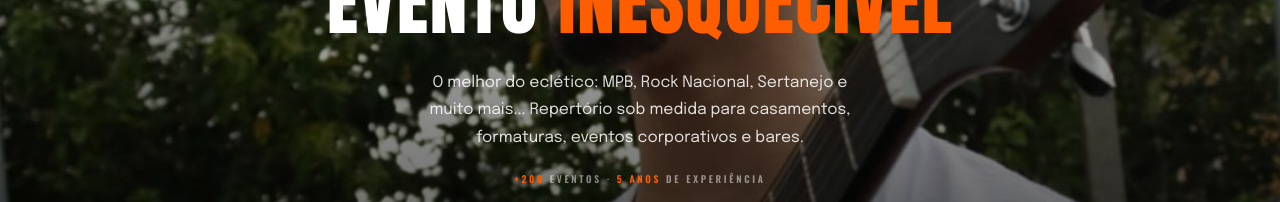
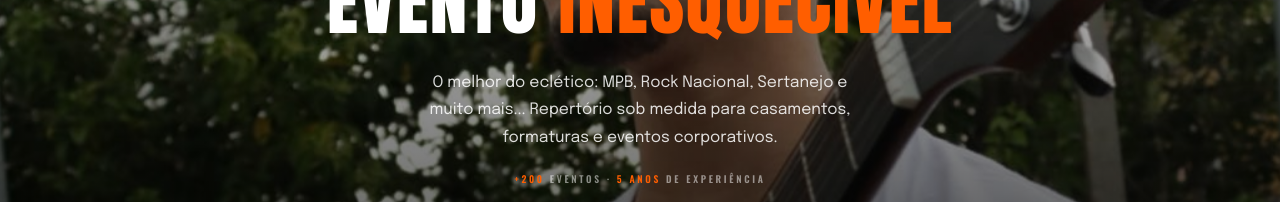
Before and after one commit to Ulisseswrk/dudasouza-site, a React (Vite) app: page / in a window 1280 px wide. Shown: the part 352-554 px from the top of the page. Built offline with nearby package versions, Linux system fonts and the light colour scheme.

Commit message:
fix: ajusta texto do hero e renomeia formacao para Dueto

```diff
--- a/src/components/Hero.jsx
+++ b/src/components/Hero.jsx
@@ -125,7 +125,7 @@ export default function Hero() {
           }}
         >
           O melhor do eclético: MPB, Rock Nacional, Sertanejo e muito mais... Repertório sob medida para
-          casamentos, formaturas, eventos corporativos e bares.
+          casamentos, formaturas e eventos corporativos.
         </p>
 
         {/* Prova social */}
--- a/src/components/Servicos.jsx
+++ b/src/components/Servicos.jsx
@@ -17,7 +17,7 @@ const formacoes = [
   },
   {
     id: '02',
-    label: 'Show duo',
+    label: 'Dueto',
     sub: 'Nosso formato mais pedido.',
     desc: 'Duda (Voz e Violão) + percussão (meia-lua, cajón ou bateria). Com opção de vocal e/ou instumentos como teclado ou segundo violão. Formação adaptável ao evento.',
     tag: 'A escolha perfeita para casamentos, aniversários e eventos corporativos.',
```
